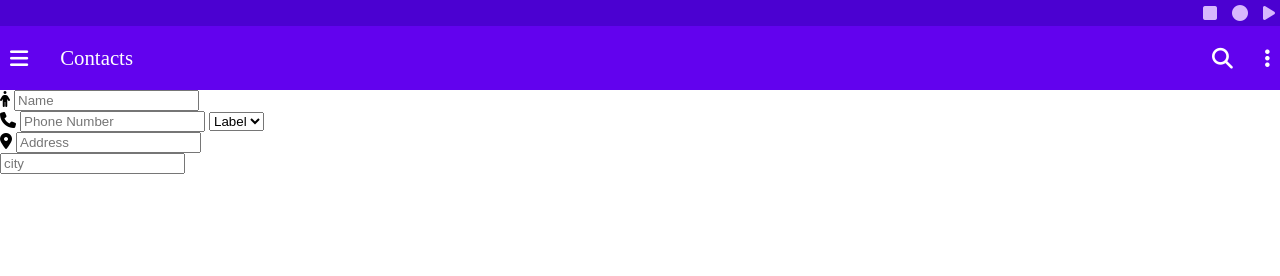
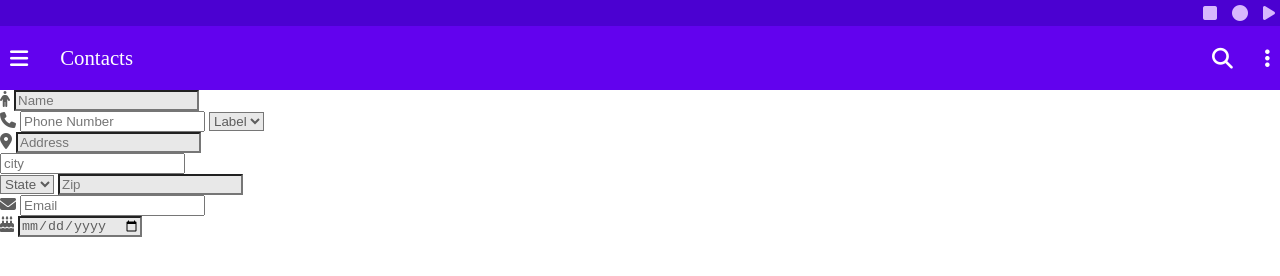
Before and after one commit to freejah/mobile-form, a plain HTML site: page index.html in a window 1280 px wide. Drawn offline with Linux system fonts and the light colour scheme.

Commit message:
2nd commit in form

```diff
--- a/index.html
+++ b/index.html
@@ -28,23 +28,52 @@
             </div>
         </div>
     </nav>
+    <div class="form">
         <form action="#" method="get">
+            <div class="grey">
             <label for="Name"><i class="fa-solid fa-person"></i></label>
             <input type="text" name="name" id="name" placeholder="Name"><br>
+            </div>
 
+            <div class="white">
             <label for="phone"><i class="fa-solid fa-phone"></i></label>
             <input type="number" name="phone" id="phone" placeholder="Phone Number">
             <label for="label"></label>
             <select name="label" id="label">
                 <option value="label">Label</option>
             </select><br>
+            </div>
 
+            <div class="grey">
             <label for="address"><i class="fa-solid fa-location-dot"></i></label>
             <input type="text" name="address" id="address" placeholder="Address"><br>
+            </div>
 
+            <div class="white">
             <label for="city"></label>
             <input type="text" name="city" id="city" placeholder="city"><br>
+            </div>
+
+            <div class="grey">
+            <label for="state"></label>
+            <select name="state" id="state">
+                <option value="state">State</option>
+            </select>
+            <label for="zip"></label>
+            <input type="number" name="Zip" id="zip" placeholder="Zip"><br>
+            </div>
+
+            <div class="white">
+            <label for="email"><i class="fa-solid fa-envelope"></i></label>
+            <input type="email" name="email" id="email" placeholder="Email"><br>
+            </div>
+
+            <div class="grey">
+            <label for="Birthday"><i class="fa-solid fa-cake-candles"></i></label>
+            <input type="date" name="cake" id="cake" placeholder="Birthday">
+            </div>
 
         </form>
+    </div>
 </body>
 </html>
--- a/styles.css
+++ b/styles.css
@@ -35,3 +35,10 @@ body{
     padding: 10px 0;
     align-items: center;
 }
+.grey > input,select{
+    background-color: rgb(232, 232, 232);
+    color: rgb(93, 93, 93);
+}
+.grey, .white{
+    color: rgb(93, 93, 93);
+}
```
Lines whose indentation alone changed are shown as unchanged.
